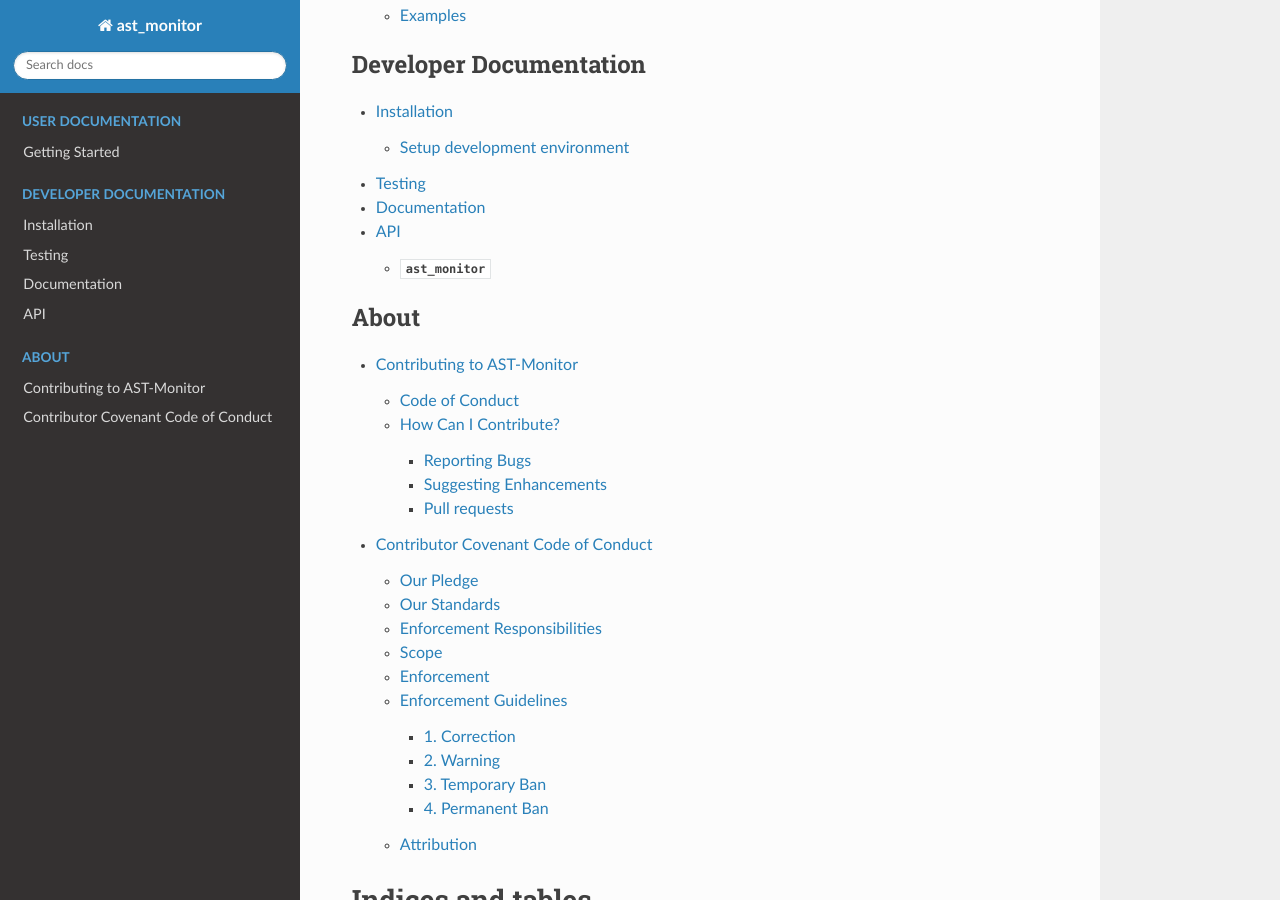
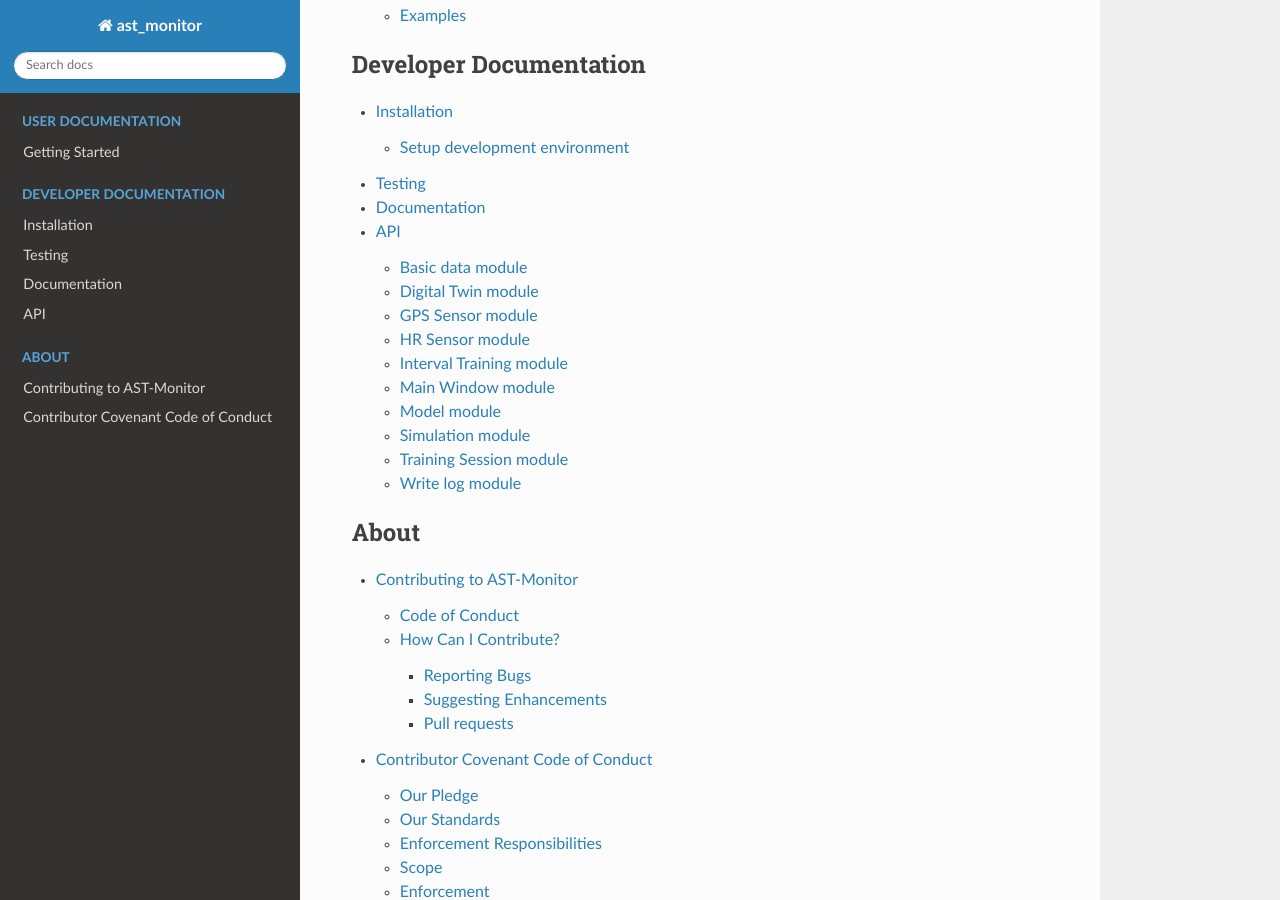
Before and after one commit to firefly-cpp/AST-Monitor, a Sphinx documentation site: the page built from docs/index.rst, in a window 1280 px wide and 900 px high, scrolled down 1744 px. Built offline with Sphinx 7.4.7 and the Read the Docs theme 2.0.0, drawn with Linux system fonts in a browser that asks for light colours.

Commit message:
Sphinx docs, please rebuild with PyQt5 installed

```diff
--- a/docs/api/ast_monitor.rst
+++ b/docs/api/ast_monitor.rst
@@ -1,7 +1,114 @@
-:mod:`ast_monitor`
-================================
+ AST_Monitor package - API
+==========================
 
-.. automodule:: ast_monitor
+AST-Monitor --- A wearable Raspberry Pi computer for cyclists
+
+--------------------------------------------
+Basic data module
+--------------------------------------------
+
+.. automodule:: basic_data
+    :noindex:
     :members:
+    :inherited-members:
     :undoc-members:
     :show-inheritance:
+
+--------------------------------------------
+Digital Twin module
+--------------------------------------------
+
+.. automodule:: digital_twin
+    :noindex:
+    :members:
+    :inherited-members:
+    :undoc-members:
+    :show-inheritance:
+
+--------------------------------------------
+GPS Sensor module
+--------------------------------------------
+
+.. automodule:: gps_sensor
+    :noindex:
+    :members:
+    :inherited-members:
+    :undoc-members:
+    :show-inheritance:
+
+--------------------------------------------
+HR Sensor module
+--------------------------------------------
+
+.. automodule:: hr_sensor
+    :noindex:
+    :members:
+    :inherited-members:
+    :undoc-members:
+    :show-inheritance:
+
+--------------------------------------------
+Interval Training module
+--------------------------------------------
+
+.. automodule:: interval_training
+    :noindex:
+    :members:
+    :inherited-members:
+    :undoc-members:
+    :show-inheritance:
+
+--------------------------------------------
+Main Window module
+--------------------------------------------
+
+.. automodule:: mainwindow
+    :noindex:
+    :members:
+    :inherited-members:
+    :undoc-members:
+    :show-inheritance:
+
+--------------------------------------------
+Model module
+--------------------------------------------
+
+.. automodule:: model
+    :noindex:
+    :members:
+    :inherited-members:
+    :undoc-members:
+    :show-inheritance:
+
+--------------------------------------------
+Simulation module
+--------------------------------------------
+
+.. automodule:: simulation
+    :noindex:
+    :members:
+    :inherited-members:
+    :undoc-members:
+    :show-inheritance:
+
+--------------------------------------------
+Training Session module
+--------------------------------------------
+
+.. automodule:: training_session
+    :noindex:
+    :members:
+    :inherited-members:
+    :undoc-members:
+    :show-inheritance:
+
+--------------------------------------------
+Write log module
+--------------------------------------------
+
+.. automodule:: write_log
+    :noindex:
+    :members:
+    :inherited-members:
+    :undoc-members:
+    :show-inheritance:
--- a/docs/conf.py
+++ b/docs/conf.py
@@ -14,7 +14,8 @@
 import os
 import sys
 
-sys.path.insert(0, os.path.abspath('.'))
+sys.path.insert(0, os.path.abspath('..'))
+sys.path.insert(0, os.path.abspath('../ast_monitor/'))
 
 # -- Project information -----------------------------------------------------
 
```
Also changed, not shown: 2 other files.
